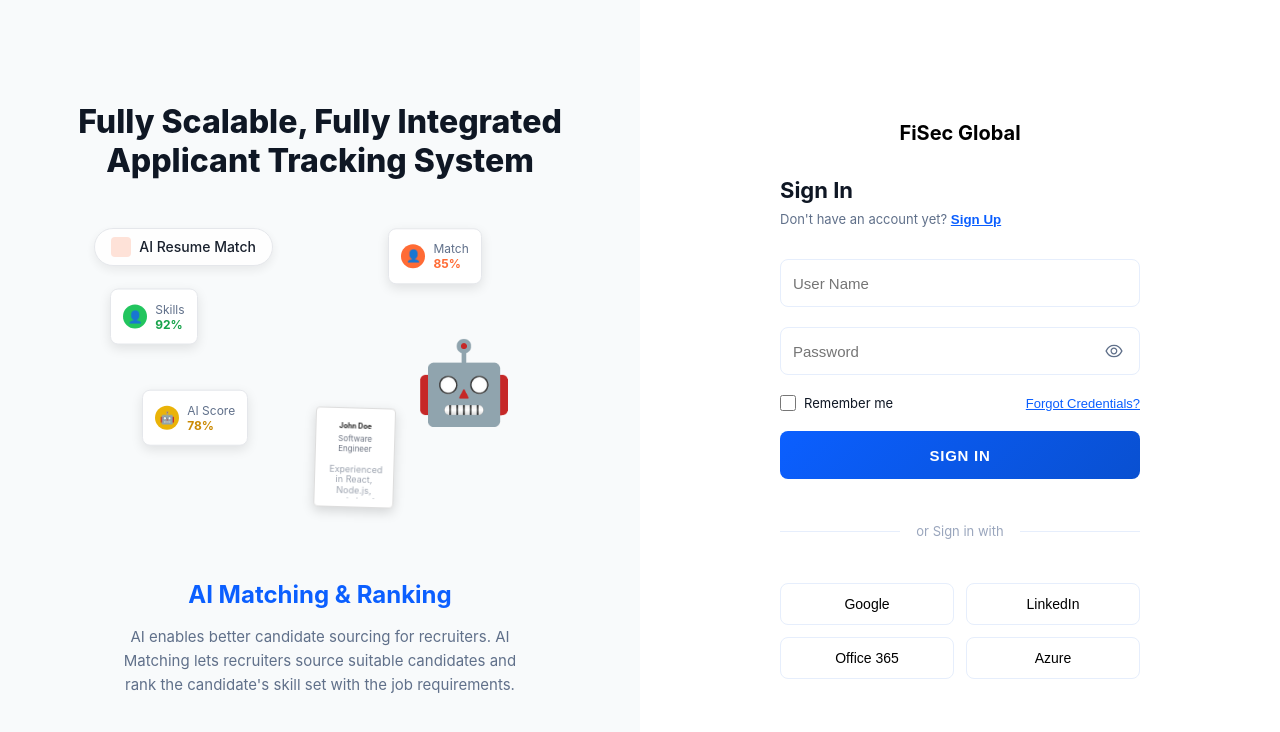
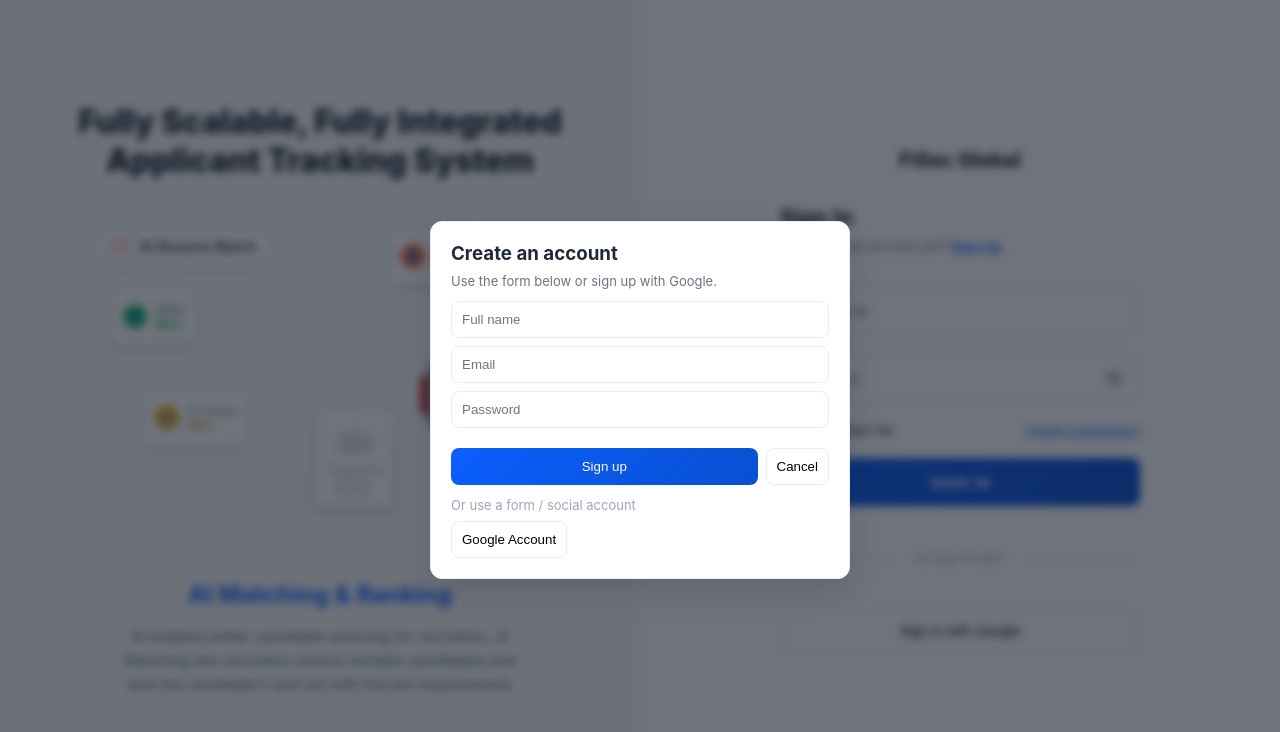
Before and after one commit to quantumdataleapai-dot/resume-fe, a React (Create React App) app: page /login in a window 1280 px wide. Both pictures are taken after a click on the button "Sign Up". Shown: the top 732 px of the page. Built offline with nearby package versions, Linux system fonts and the light colour scheme.

Commit message:
sign up changes

```diff
--- a/package.json
+++ b/package.json
@@ -14,7 +14,7 @@
     "react-dom": "^18.2.0",
     "react-icons": "^5.5.0",
     "react-router-dom": "^6.15.0",
-    "react-scripts": "5.0.1",
+    "react-scripts": "^0.0.0",
     "web-vitals": "^2.1.4"
   },
   "scripts": {
--- a/src/pages/Login.js
+++ b/src/pages/Login.js
@@ -10,6 +10,10 @@
   const [rememberMe, setRememberMe] = useState(false);
   const [isLoading, setIsLoading] = useState(false);
   const [showScores, setShowScores] = useState(true);
+  const [showSignupModal, setShowSignupModal] = useState(false);
+  const [signupName, setSignupName] = useState("");
+  const [signupEmail, setSignupEmail] = useState("");
+  const [signupPassword, setSignupPassword] = useState("");
 
   const handleSubmit = async (e) => {
     e.preventDefault();
@@ -21,6 +25,73 @@
 
     // Navigate directly to dashboard without delay
     navigate("/dashboard");
+  };
+
+  // Sign-up helpers
+  const GOOGLE_FORM_URL = "https://forms.gle/YOUR_GOOGLE_FORM_LINK"; // replace with your Google Form URL
+
+  const openSignup = () => {
+    // clear any previous values and open modal
+    setSignupName("");
+    setSignupEmail("");
+    setSignupPassword("");
+    setShowSignupModal(true);
+  };
+
+  const closeSignup = () => {
+    // clear values when closing as well
+    setSignupName("");
+    setSignupEmail("");
+    setSignupPassword("");
+    setShowSignupModal(false);
+  };
+
+  const handleSignupSubmit = (e) => {
+    e.preventDefault();
+    if (!signupName || !signupEmail || !signupPassword) {
+      alert("Please fill in all sign-up fields.");
+      return;
+    }
+
+    // Simulate sign-up — replace with API call / OAuth flow in production
+    alert("Sign-up successful (simulated). Redirecting to dashboard...");
+    setShowSignupModal(false);
+    navigate("/dashboard");
+  };
+
+  const openExternal = (url) => {
+    try {
+      window.open(url, "_blank", "noopener,noreferrer");
+    } catch (err) {
+      // fallback
+      window.location.href = url;
+    }
+  };
+
+  const handleOAuthPlaceholder = (provider) => {
+    // These are placeholders — real OAuth requires client_id, redirect_uri and server-side handling.
+    const origin = window?.location?.origin || "";
+    const redirect = `${origin}/auth/callback`;
+    let url = "#";
+    switch (provider) {
+      case "google":
+        url = `https://accounts.google.com/o/oauth2/v2/auth?client_id=YOUR_CLIENT_ID&redirect_uri=${encodeURIComponent(redirect)}&response_type=code&scope=profile%20email`;
+        break;
+      case "linkedin":
+        url = `https://www.linkedin.com/oauth/v2/authorization?response_type=code&client_id=YOUR_CLIENT_ID&redirect_uri=${encodeURIComponent(redirect)}&scope=r_liteprofile%20r_emailaddress`;
+        break;
+      case "office365":
+        url = `https://login.microsoftonline.com/common/oauth2/v2.0/authorize?client_id=YOUR_CLIENT_ID&response_type=code&redirect_uri=${encodeURIComponent(redirect)}&scope=openid%20profile%20email`;
+        break;
+      case "azure":
+        url = `https://login.microsoftonline.com/YOUR_TENANT_ID/oauth2/authorize?client_id=YOUR_CLIENT_ID&response_type=code&redirect_uri=${encodeURIComponent(redirect)}`;
+        break;
+      default:
+        url = "#";
+    }
+
+    alert(`${provider} sign-up will open in a new tab. Replace the placeholder client IDs with your app credentials.`);
+    openExternal(url);
   };
 
   const robotStyle = {
@@ -67,6 +138,28 @@
           50% { transform: translateX(0%); opacity: 1; }
           100% { transform: translateX(120%); opacity: 0.6; }
         }
+        /* Modal styles for Sign Up */
+        .modal-overlay {
+          position: fixed;
+          inset: 0;
+          background: rgba(15, 23, 36, 0.6);
+          display: flex;
+          align-items: center;
+          justify-content: center;
+          z-index: 1000;
+        }
+        .modal-card {
+          width: 420px;
+          max-width: calc(100% - 32px);
+          background: #ffffff;
+          border-radius: 12px;
+          box-shadow: 0 12px 30px rgba(2,6,23,0.12);
+          padding: 20px;
+          border: 1px solid #e6eefc;
+        }
+        .modal-actions { display:flex; gap:8px; margin-top:12px; }
+        .modal-social { display:grid; grid-template-columns:1fr 1fr; gap:8px; margin-top:12px }
+        .btn-ghost { background:#fff; border:1px solid #e6eefc; padding:10px; border-radius:8px; cursor:pointer }
       `}</style>
 
       {/* Left Panel - Features */}
@@ -172,7 +265,7 @@
             }}>
               <div style={{ position: "relative", width: "100%", height: "100%", overflow: "hidden", borderRadius: "2px" }}>
                 <div style={{ display: "flex", flexDirection: "column", gap: "4px", padding: "6px", color: "#444", fontSize: 10, lineHeight: 1.2 }}>
-                  <div style={{ fontWeight: 700, color: "#222", fontSize: 7 }}>John Doe</div>
+                  <div style={{ fontWeight: 700, color: "#222", fontSize: 7 }}>...</div>
                   <div style={{ color: "#6b7280" , fontSize: 8}}>Software Engineer</div>
                   <div style={{ height: "2px" }}></div>
                   <div style={{ color: "#9ca3af" , fontSize: 9}}>Experienced in React, Node.js, and cloud integrations.</div>
@@ -215,7 +308,7 @@
           <h2 style={{ fontSize: "22px", fontWeight: "700", color: "#0f1724", marginBottom: "8px" }}>Sign In</h2>
           <p style={{ fontSize: "13px", color: "#60708a", marginBottom: "32px" }}>
             Don't have an account yet?{" "}
-            <button style={{ background: "none", border: "none", color: "#0b5fff", fontWeight: 600, cursor: "pointer", textDecoration: "underline" }}>
+            <button onClick={openSignup} style={{ background: "none", border: "none", color: "#0b5fff", fontWeight: 600, cursor: "pointer", textDecoration: "underline" }}>
               Sign Up
             </button>
           </p>
@@ -287,22 +380,39 @@
               </div>
             </div>
 
-            {/* Social Grid */}
-            <div style={{ display: "grid", gridTemplateColumns: "1fr 1fr", gap: "12px" }}>
-              <button type="button" disabled={isLoading} style={{ display: "flex", alignItems: "center", justifyContent: "center", gap: "10px", background: "#fff", border: "1px solid #e6eefc", padding: "12px", borderRadius: "8px", cursor: isLoading ? "not-allowed" : "pointer", fontSize: "14px", fontWeight: 500, opacity: isLoading ? 0.6 : 1 }}>
-                <span>Google</span>
-              </button>
-              <button type="button" disabled={isLoading} style={{ display: "flex", alignItems: "center", justifyContent: "center", gap: "10px", background: "#fff", border: "1px solid #e6eefc", padding: "12px", borderRadius: "8px", cursor: isLoading ? "not-allowed" : "pointer", fontSize: "14px", fontWeight: 500, opacity: isLoading ? 0.6 : 1 }}>
-                <span>LinkedIn</span>
-              </button>
-              <button type="button" disabled={isLoading} style={{ display: "flex", alignItems: "center", justifyContent: "center", gap: "10px", background: "#fff", border: "1px solid #e6eefc", padding: "12px", borderRadius: "8px", cursor: isLoading ? "not-allowed" : "pointer", fontSize: "14px", fontWeight: 500, opacity: isLoading ? 0.6 : 1 }}>
-                <span>Office 365</span>
-              </button>
-              <button type="button" disabled={isLoading} style={{ display: "flex", alignItems: "center", justifyContent: "center", gap: "10px", background: "#fff", border: "1px solid #e6eefc", padding: "12px", borderRadius: "8px", cursor: isLoading ? "not-allowed" : "pointer", fontSize: "14px", fontWeight: 500, opacity: isLoading ? 0.6 : 1 }}>
-                <span>Azure</span>
+            {/* Social Grid - only Google (others removed per request) */}
+            <div style={{ display: "grid", gridTemplateColumns: "1fr", gap: "12px" }}>
+              <button type="button" disabled={isLoading} onClick={() => handleOAuthPlaceholder('google')} style={{ display: "flex", alignItems: "center", justifyContent: "center", gap: "10px", background: "#fff", border: "1px solid #e6eefc", padding: "12px", borderRadius: "8px", cursor: isLoading ? "not-allowed" : "pointer", fontSize: "14px", fontWeight: 500, opacity: isLoading ? 0.6 : 1 }}>
+                <span>Sign in with Google</span>
               </button>
             </div>
           </form>
+          {/* Sign Up Modal */}
+          {showSignupModal && (
+            <div className="modal-overlay" onClick={closeSignup}>
+              <div className="modal-card" onClick={(e) => e.stopPropagation()}>
+                <h3 style={{ margin: 0, marginBottom: 8 }}>Create an account</h3>
+                <p style={{ margin: 0, marginBottom: 12, color: '#6b7280', fontSize: 13 }}>Use the form below or sign up with Google.</p>
+                <form autoComplete="off" onSubmit={handleSignupSubmit} style={{ display: 'flex', flexDirection: 'column', gap: 8 }}>
+                  <input autoComplete="name" value={signupName} onChange={(e) => setSignupName(e.target.value)} placeholder="Full name" style={{ padding: 10, borderRadius: 8, border: '1px solid #e6eefc' }} />
+                  <input autoComplete="email" value={signupEmail} onChange={(e) => setSignupEmail(e.target.value)} placeholder="Email" type="email" style={{ padding: 10, borderRadius: 8, border: '1px solid #e6eefc' }} />
+                  <input autoComplete="new-password" value={signupPassword} onChange={(e) => setSignupPassword(e.target.value)} placeholder="Password" type="password" style={{ padding: 10, borderRadius: 8, border: '1px solid #e6eefc' }} />
+                  <div className="modal-actions">
+                    <button type="submit" style={{ flex: 1, padding: 10, background: 'linear-gradient(135deg, #0b5fff 0%, #0950d1 100%)', color: '#fff', borderRadius: 8, border: 'none', cursor: 'pointer' }}>Sign up</button>
+                    <button type="button" onClick={closeSignup} className="btn-ghost">Cancel</button>
+                  </div>
+                </form>
+
+                <div style={{ marginTop: 12 }}>
+                  <div style={{ fontSize: 13, color: '#9aa6bd' }}>Or use a form / social account</div>
+                  <div className="modal-actions" style={{ marginTop: 8 }}>
+                    <button type="button" className="btn-ghost" onClick={() => handleOAuthPlaceholder('google')}>Google Account</button>
+                  </div>
+                  {/* Only Google sign-up options are available per request */}
+                </div>
+              </div>
+            </div>
+          )}
         </div>
       </div>
     </div>
--- a/src/utils/AuthContext.js
+++ b/src/utils/AuthContext.js
@@ -30,22 +30,6 @@
 
   const login = async (email, password) => {
     try {
-      // For demo purposes, keep the demo login
-      if (email === "demo@fisecglobal.net" && password === "password") {
-        const userData = {
-          id: 1,
-          name: "Demo User",
-          email: email,
-        };
-
-        localStorage.setItem("token", "demo-token");
-        localStorage.setItem("user", JSON.stringify(userData));
-
-        setIsAuthenticated(true);
-        setUser(userData);
-        return { success: true };
-      }
-
       // Use ApiService for authentication
       const response = await ApiService.login({ email, password });
 
```
